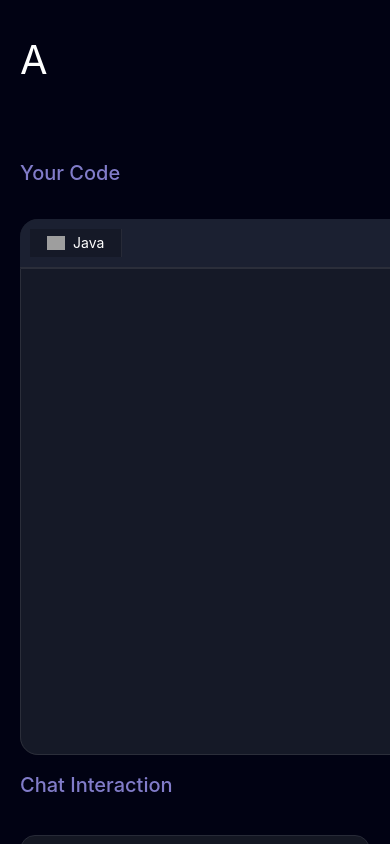
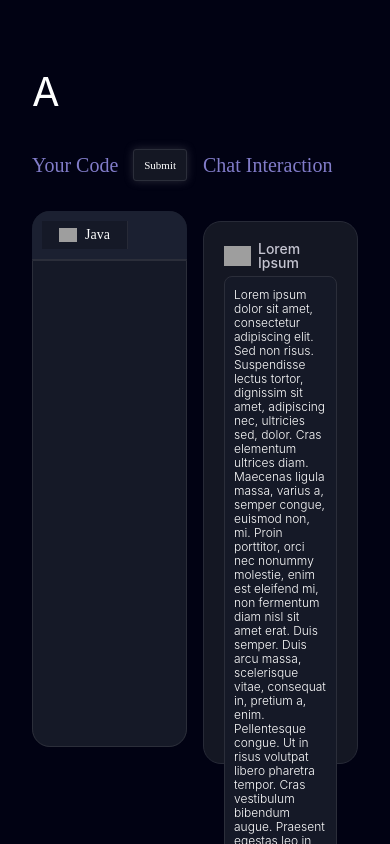
Before and after one commit to Leo-Raposo/afterlight, an Angular app: page /code-page in a window 390 px wide. Shown: the top 844 px of the page. Built offline with nearby package versions, Linux system fonts and the light colour scheme; grey boxes are pictures that could not be loaded.

Commit message:
ajustes de estilo

```diff
--- a/src/app/components/chat-interaction/chat-interaction.component.css
+++ b/src/app/components/chat-interaction/chat-interaction.component.css
@@ -6,6 +6,7 @@
     margin-bottom: 30px;
     width: 100%;
     background-color: transparent;
+    height: 32px;
 }
 
 .section-title {
@@ -16,10 +17,11 @@
 }
 
 .chat-interaction {
-    border-radius: 15px;
+    border-radius: 18px;
     background-color: #141723;
     display: flex;
     width: 100%;
+    height: 543px;
     flex-direction: column;
     margin: 0 auto;
     padding: 37px 43px 19px;
--- a/src/app/components/code-interaction/code-interaction.component.css
+++ b/src/app/components/code-interaction/code-interaction.component.css
@@ -17,6 +17,7 @@
     margin-bottom: 30px;
     width: 100%;
     background-color: transparent;
+    height: 32px;
 }
 
 .section-title {
@@ -42,7 +43,7 @@
 }
 
 .file-header {
-    border-radius: 18px 9px 0 0;
+    border-radius: 18px 18px 0px 0px;
     background-color: #1b2031;
     border-bottom: 1px solid #2b2e3a;
     display: flex;
--- a/src/app/components/monaco-editor/monaco-editor.component.css
+++ b/src/app/components/monaco-editor/monaco-editor.component.css
@@ -1,5 +1,3 @@
 .editor-container {
-    min-width: 600px;
-    min-height: 400px;
-    box-shadow: inset;
+    height: 400px;
 }
--- a/src/app/pages/code-page/code-page.component.css
+++ b/src/app/pages/code-page/code-page.component.css
@@ -4,7 +4,9 @@
     flex-direction: column;
     overflow: hidden;
     align-items: start;
-    padding: 0 68px 118px 28px;
+    min-width: 100vw;
+    min-height: 100vh;
+    padding: 32px;
 }
 
 .header {
@@ -17,15 +19,6 @@
     letter-spacing: -0.8px;
     text-align: left;
     font: 400 40px/80px ArdelaEdgeX03-Regular, -apple-system, Roboto, Helvetica, sans-serif;
-}
-
-.content {
-    display: flex;
-    margin-top: 74px;
-    width: 100%;
-    max-width: 1010px;
-    flex-direction: column;
-    font-family: Inter, sans-serif;
 }
 
 .top-bar {
@@ -49,31 +42,3 @@
     font-size: 24px;
     font-weight: 500;
 }
-
-.interaction-area {
-    display: flex;
-    gap: 100px;
-    width: 100%;
-    justify-content: space-between;
-    align-items: flex-start;
-}
-
-@media (max-width: 991px) {
-    .main-page {
-        padding: 0 20px 100px;
-    }
-
-    .content {
-        max-width: 100%;
-        margin-top: 40px;
-    }
-
-    .interaction-area {
-        flex-direction: column;
-        gap: 20px;
-    }
-
-    .chat-title {
-        margin-left: 0;
-    }
-}
--- a/src/app/pages/code-page/code-page.component.html
+++ b/src/app/pages/code-page/code-page.component.html
@@ -2,10 +2,9 @@
     <header class="header">
         <h1 class="logo">A</h1>
     </header>
-    <section class="content">
-        <div class="top-bar">
-        </div>
-        <div class="interaction-area">
+    <section>
+        <div class="top-bar"></div>
+        <div class="grid grid-cols-2 gap-4"  style="height: 600px;">
             <app-code-interaction></app-code-interaction>
             <app-chat-interaction></app-chat-interaction>
         </div>
```
